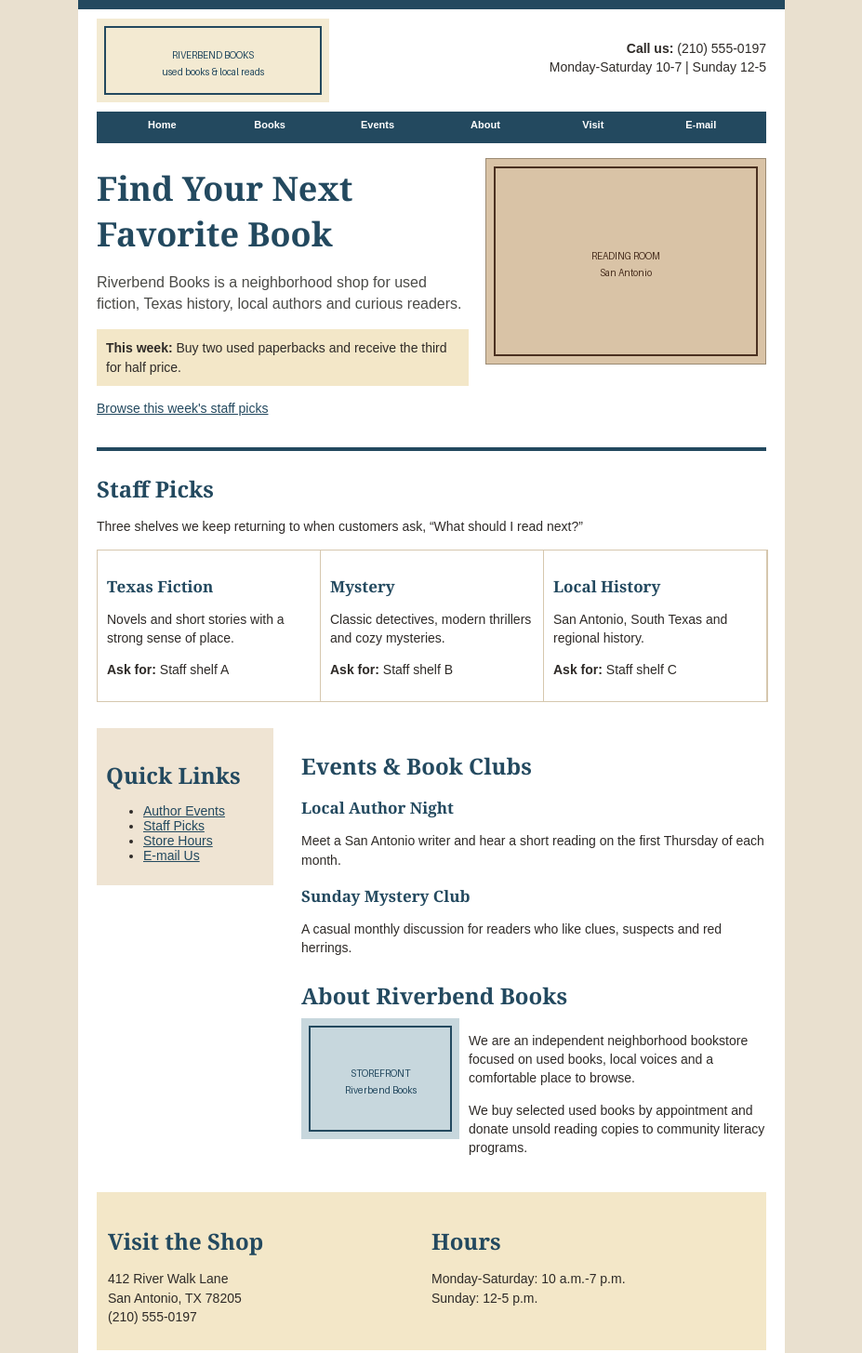
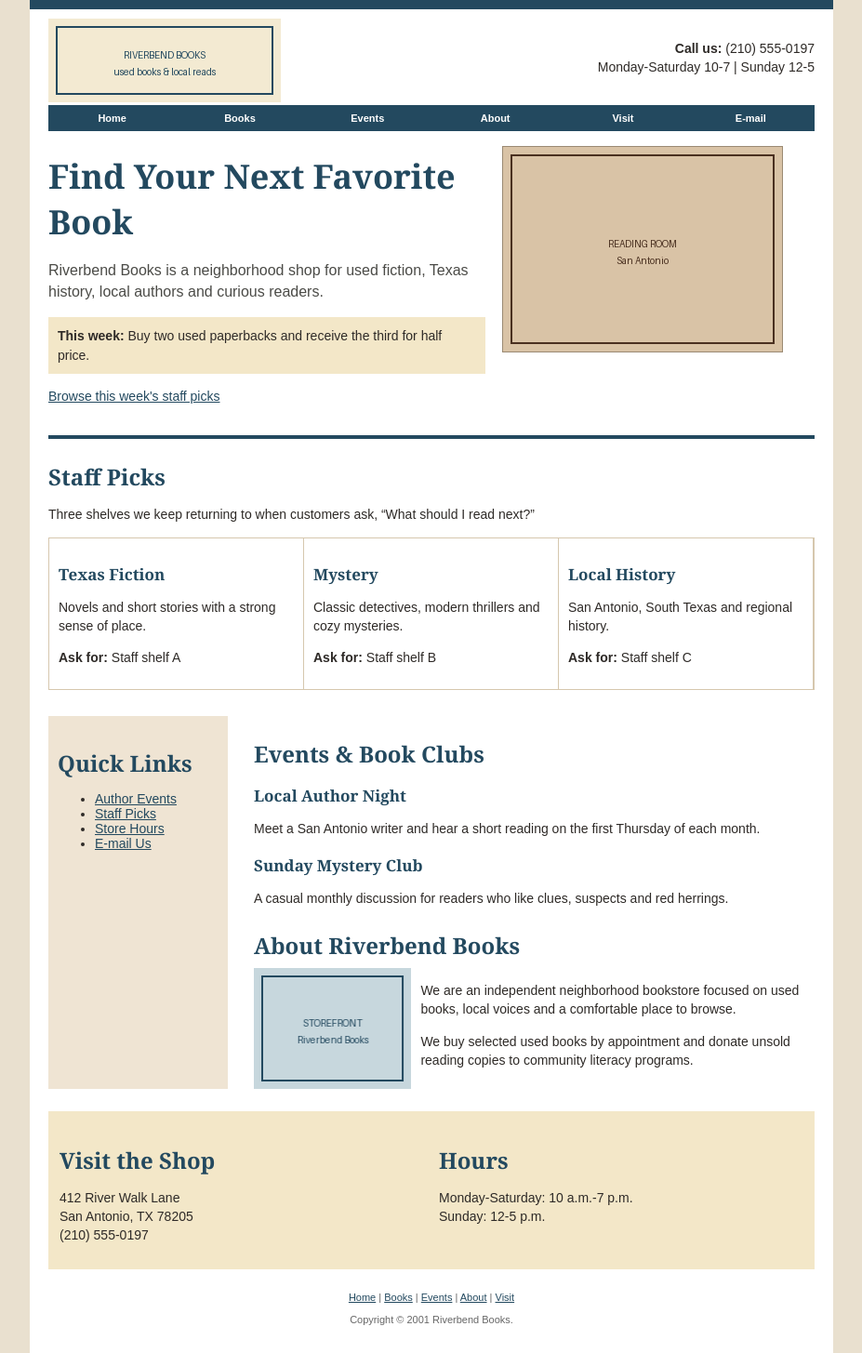
Before and after one commit to susanescobar66/webworks-studio, a plain HTML site: page legacy-modernization/index.html in a window 1280 px wide. Shown: the part 20-1475 px from the top of the page at 93% size, without its empty margins (176-1103 px from the left). Drawn offline with Linux system fonts and the light colour scheme.

Commit message:
Upload new CSS

```diff
--- a/legacy-modernization/css/site.css
+++ b/legacy-modernization/css/site.css
@@ -1,38 +1,289 @@
 body {
-  margin: 18px 0;
+  margin: 1.125rem 0;
   background: #E9E0CF;
   color: #2E2A27;
   font-family: Arial, Helvetica, sans-serif;
-  font-size: 14px;
+  font-size: 0.875rem;
 }
-.page-shell { width: 760px; margin: 0 auto; background: #fff; border-top: 12px solid #23495F; border-bottom: 12px solid #23495F; padding: 0 20px 20px; box-sizing: border-box; }
-.site-header { height: 110px; }
-.site-header img { float: left; margin-top: 10px; }
-.contact { float: right; text-align: right; margin-top: 32px; }
-.site-nav { clear: both; background: #23495F; height: 34px; text-align: center; }
-.site-nav a { display: inline-block; width: 112px; padding: 8px 0; color:#fff; font-size:11px; font-weight:bold; text-decoration:none; }
-.site-nav a:hover, .site-nav a:focus { color:#FFE9A8; }
-.hero { overflow:hidden; padding:16px 0 18px; border-bottom:4px solid #23495F; }
-.hero > div { float:left; width:400px; }
-.hero img { float:right; }
-h1,h2,h3 { font-family:Georgia,"Times New Roman",serif; color:#23495F; }
-h1 { font-size:36px; margin:8px 0 12px; }
-h2 { font-size:24px; margin:24px 0 8px; }
-h3 { font-size:17px; margin-bottom:5px; }
-p { line-height:1.45; }
-.intro { font-size:16px; color:#4b4b47; }
-.special { background:#F3E7C8; padding:10px; }
-.photo { border:1px solid #9b8a73; }
-.staff-picks { display:table; width:100%; border:1px solid #D6C7AE; }
-.staff-picks article { display:table-cell; width:33%; padding:10px; border-right:1px solid #D6C7AE; }
-.content-row { overflow:hidden; margin-top:28px; }
-.quick-links { float:left; width:170px; padding:10px; background:#EFE4D3; }
-.main-copy { float:right; width:500px; }
-.about-row img { float:left; margin-right:10px; }
-.about-row { overflow:hidden; }
-.visit { margin-top:24px; padding:12px; background:#F3E7C8; overflow:hidden; }
-.visit div { float:left; width:50%; }
-.site-footer { text-align:center; font-size:11px; color:#666; margin-top:24px; }
-a { color:#23495F; }
-a:visited { color:#6D5548; }
-a:focus { outline:2px solid #A23B2A; outline-offset:2px; }
+
+
+.page-shell {
+  width: 94%;
+  max-width: 54rem;
+  margin: 0 auto;
+  background: #fff;
+  border-top: 0.75rem solid #23495F;
+  border-bottom: 0.75rem solid #23495F;
+  padding: 0 1.25rem 1.25rem;
+  box-sizing: border-box;
+}
+
+/*
+   HEADER   */
+
+
+.site-header {
+  display: grid;
+  grid-template-columns: 1fr 1fr;
+  align-items: start;
+  gap: 1rem;
+}
+
+.site-header img {
+  max-width: 100%;
+  height: auto;
+  margin-top: 0.625rem;
+}
+
+.contact {
+  text-align: right;
+  margin-top: 2rem;
+}
+
+
+
+.site-nav {
+  display: grid;
+  grid-template-columns: repeat(6, 1fr);
+  background: #23495F;
+  text-align: center;
+}
+
+.site-nav a {
+  padding: 0.5rem 0;
+  color: #fff;
+  font-size: 0.6875rem;
+  font-weight: bold;
+  text-decoration: none;
+}
+
+.site-nav a:hover,
+.site-nav a:focus {
+  color: #FFE9A8;
+}
+
+
+/*
+   HERO
+ */
+
+.hero {
+  display: grid;
+  grid-template-columns: 1.4fr 1fr;
+  gap: 1.125rem;
+  align-items: start;
+  padding: 1rem 0 1.125rem;
+  border-bottom: 0.25rem solid #23495F;
+}
+
+.hero img {
+  max-width: 100%;
+  height: auto;
+}
+
+/*
+Typography */
+
+h1,
+h2,
+h3 {
+  font-family: Georgia, "Times New Roman", serif;
+  color: #23495F;
+}
+
+h1 {
+  font-size: 2.25rem;
+  margin: 0.5rem 0 0.75rem;
+}
+
+h2 {
+  font-size: 1.5rem;
+  margin: 1.5rem 0 0.5rem;
+}
+
+h3 {
+  font-size: 1.0625rem;
+  margin-bottom: 0.3125rem;
+}
+
+p {
+  line-height: 1.45;
+}
+
+.intro {
+  font-size: 1rem;
+  color: #4b4b47;
+}
+
+
+/*
+   SPECIAL CONTENT
+*/
+
+.special {
+  background: #F3E7C8;
+  padding: 0.625rem;
+}
+
+.photo {
+  max-width: 100%;
+  height: auto;
+  border: 0.0625rem solid #9b8a73;
+}
+
+
+/*
+   STAFF PICKS
+*/
+
+.staff-picks {
+  display: grid;
+  grid-template-columns: repeat(3, 1fr);
+  border: 0.0625rem solid #D6C7AE;
+}
+
+.staff-picks article {
+  padding: 0.625rem;
+  border-right: 0.0625rem solid #D6C7AE;
+}
+
+
+/*
+   MAIN CONTENT AREA
+ */
+
+.content-row {
+  display: grid;
+  grid-template-columns: minmax(9rem, 0.8fr) 2.5fr;
+  gap: 1.75rem;
+  margin-top: 1.75rem;
+}
+
+.quick-links {
+  padding: 0.625rem;
+  background: #EFE4D3;
+}
+
+
+/*
+   ABOUT SECTION
+ */
+
+.about-row {
+  display: grid;
+  grid-template-columns: minmax(7rem, 0.8fr) 2fr;
+  gap: 0.625rem;
+}
+
+.about-row img {
+  max-width: 100%;
+  height: auto;
+}
+
+
+/*
+   VISIT / HOURS
+ */
+
+.visit {
+  display: grid;
+  grid-template-columns: 1fr 1fr;
+  gap: 1rem;
+  margin-top: 1.5rem;
+  padding: 0.75rem;
+  background: #F3E7C8;
+}
+
+
+/*
+   FOOTER
+*/
+
+.site-footer {
+  text-align: center;
+  font-size: 0.6875rem;
+  color: #666;
+  margin-top: 1.5rem;
+}
+
+
+/* --------------------------------
+   LINKS
+-------------------------------- */
+
+a {
+  color: #23495F;
+}
+
+a:visited {
+  color: #6D5548;
+}
+
+a:focus {
+  outline: 0.125rem solid #A23B2A;
+  outline-offset: 0.125rem;
+}
+
+
+/* --------------------------------
+   RESPONSIVE LAYOUT
+-------------------------------- */
+
+@media (max-width: 48rem) {
+
+  .site-header {
+    grid-template-columns: 1fr;
+  }
+
+  .contact {
+    text-align: left;
+    margin-top: 0;
+  }
+
+  .site-nav {
+    grid-template-columns: repeat(3, 1fr);
+  }
+
+  .hero {
+    grid-template-columns: 1fr;
+  }
+
+  .staff-picks {
+    grid-template-columns: 1fr;
+  }
+
+  .staff-picks article {
+    border-right: 0;
+    border-bottom: 0.0625rem solid #D6C7AE;
+  }
+
+  .content-row {
+    grid-template-columns: 1fr;
+  }
+
+  .about-row {
+    grid-template-columns: 1fr;
+  }
+
+  .visit {
+    grid-template-columns: 1fr;
+  }
+}
+
+
+@media (max-width: 30rem) {
+
+  .page-shell {
+    width: 100%;
+    padding-left: 1rem;
+    padding-right: 1rem;
+  }
+
+  .site-nav {
+    grid-template-columns: repeat(2, 1fr);
+  }
+
+  h1 {
+    font-size: 1.875rem;
+  }
+}
```
Also changed, not shown: legacy-modernization/README.md.
